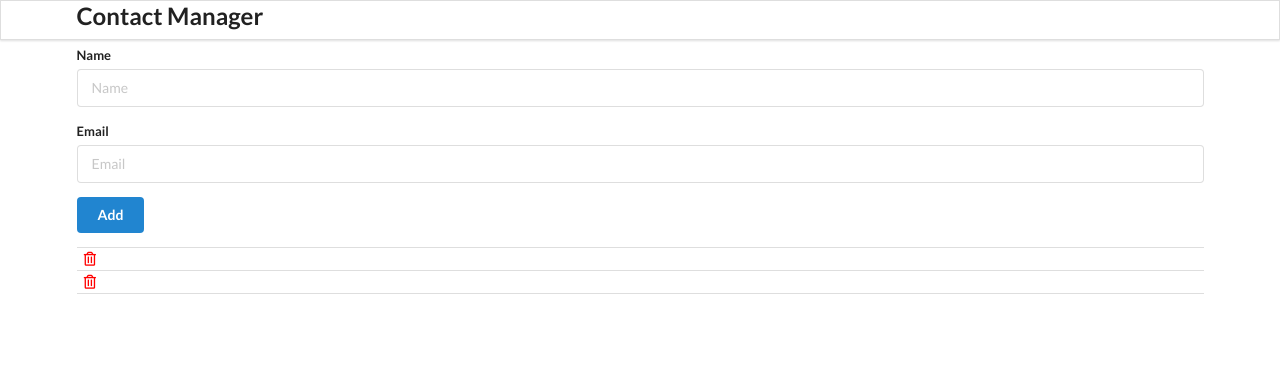
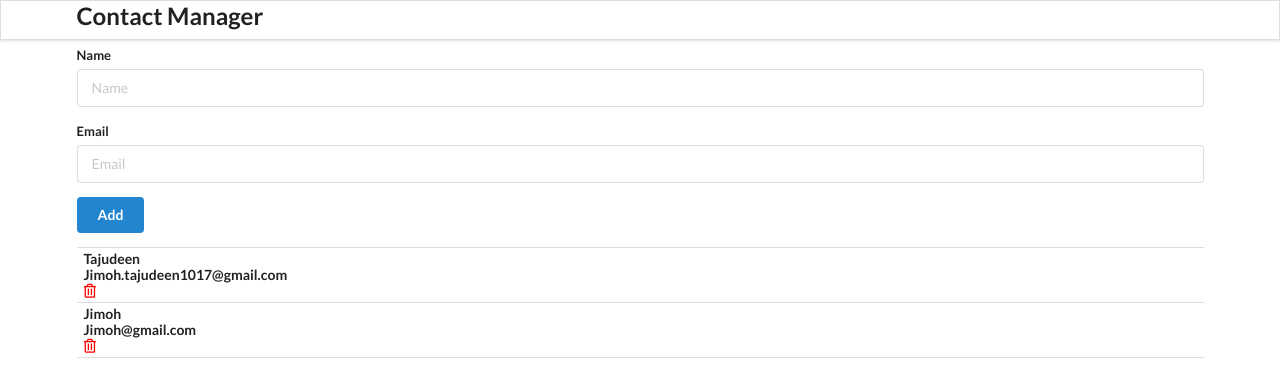
Before and after one commit to Teejay-deen/conatact-app, a React (Create React App) app: page / in a window 1280 px wide. Shown: the top 392 px of the page. Built offline with nearby package versions, Linux system fonts and the light colour scheme.

Commit message:
adding contactList

```diff
--- a/src/components/ContactCard.jsx
+++ b/src/components/ContactCard.jsx
@@ -1,13 +1,17 @@
 import React from "react";
 
-const ContactCard = (contact) => {
+const ContactCard = (props) => {
+  const { id, name, email } = props.contact;
   return (
     <div className="item">
       <div className="content">
-        <div className="header">{contact.name}</div>
-        <div className="header">{contact.email}</div>
+        <div className="header">{name}</div>
+        <div className="header">{email}</div>
       </div>
-      <i style={{color:"red"}} className="trash alternate outline icon "></i>
+      <i
+        style={{ color: "red", marginTop: "7px" }}
+        className="trash alternate outline icon "
+      ></i>
     </div>
   );
 };
--- a/src/components/ContactList.jsx
+++ b/src/components/ContactList.jsx
@@ -5,7 +5,7 @@
 
   const renderContactList = props.contacts.map((contact) => {
     return (
-        <ContactCard />
+        <ContactCard contact={contact}/>
     );
   });
   return <div className="ui celled list">{renderContactList}</div>;
```
Also changed, not shown: src/images/Teejay.jpg (added).
